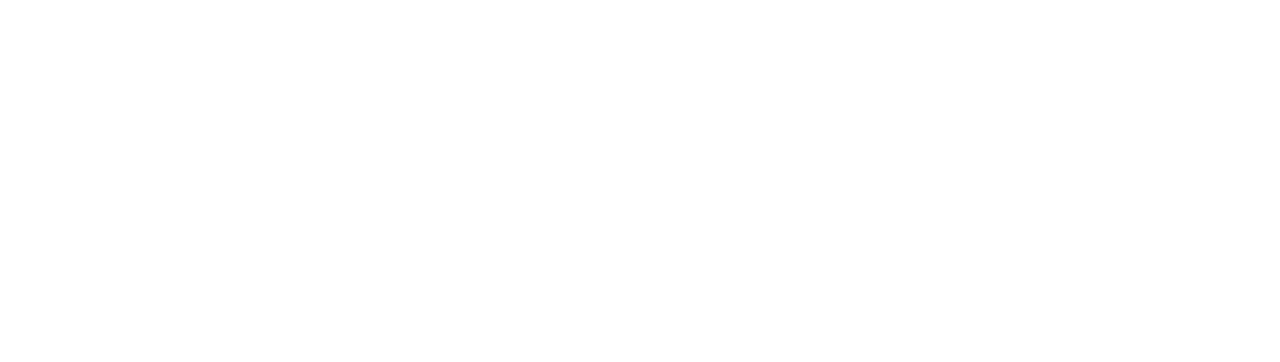
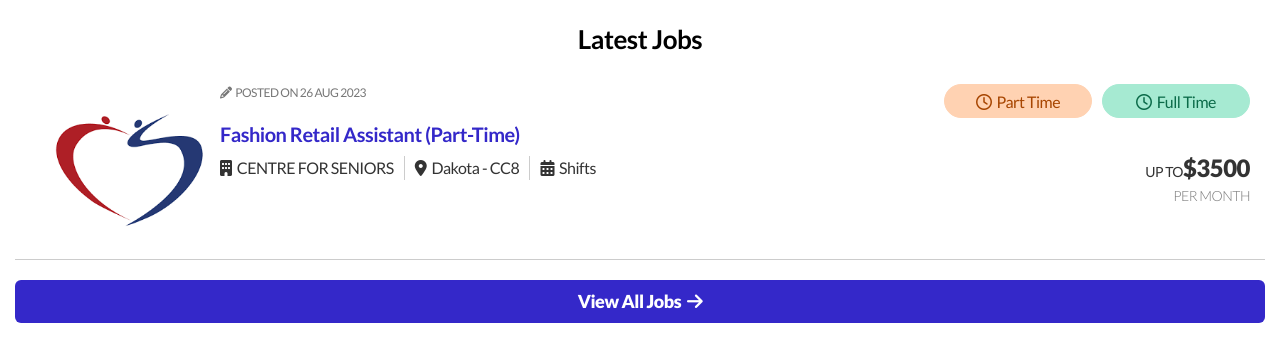
Before and after one commit to phr9000/seniorJob, a React (Create React App) app: page / in a window 1280 px wide. Shown: the top 362 px of the page. Built offline with nearby package versions, Linux system fonts and the light colour scheme.

Commit message:
+ latestList Comp add MediaQuery

```diff
--- a/src/App.tsx
+++ b/src/App.tsx
@@ -1,23 +1,25 @@
-import { createBrowserRouter, RouterProvider } from "react-router-dom";
+import {createBrowserRouter, RouterProvider} from "react-router-dom";
 import Root from "./pages/Root";
 import MainLayout from "./pages/Main/MainLayout";
 import Guide from "./components/Guide";
+// import LatestList from "./components/LatestList";
 import React from "react";
 import "./App.css";
 
 const router = createBrowserRouter([
   {
     path: "/",
-    element: <Root />,
+    element: <Root/>,
     children: [
-      { index: true, element: <MainLayout /> },
-      { path: "/guide", element: <Guide /> },
+      {index: true, element: <MainLayout/>},
+      {path: "/guide", element: <Guide/>},
+      // {path: "/latestList", element: <LatestList/>},
     ],
   },
 ]);
 
 const App: React.FC = () => {
-  return <RouterProvider router={router} />;
+  return <RouterProvider router={router}/>;
 };
 
 export default App;
--- a/src/assets/styles/abstracts/mixin.scss
+++ b/src/assets/styles/abstracts/mixin.scss
@@ -1,4 +1,30 @@
 @import "/src/assets/styles/abstracts/variables.scss";
+
+
+// 반응형
+$mobile-width: 360px;
+$tablet-width: 1024px;
+$desktop-width: 1280px;
+
+
+@mixin mobile {
+  @media (max-width: #{$tablet-width - 1px}) {
+    @content;
+  }
+}
+
+@mixin tablet {
+  @media (min-width: #{$tablet-width}) and (max-width: #{$desktop-width - 1px}) {
+    @content;
+  }
+}
+
+@mixin desktop {
+  @media (min-width: #{$desktop-width}) {
+    @content;
+  }
+}
+
 
 @mixin font($size, $weight, $color, $height: 1) {
   font-size: $size;
@@ -147,6 +173,7 @@
   transform: translateX(-100px) scale(0.0001);
   z-index: -1;
 }
+
 // reset ir
 @mixin no-ir {
   text-indent: 0;
--- a/src/assets/styles/common.scss
+++ b/src/assets/styles/common.scss
@@ -3,23 +3,36 @@
 * {
   font-family: "Lato", sans-serif;
 }
+
 html,
 body {
   font-size: 10px;
   letter-spacing: -0.5px;
   font-family: "Lato", sans-serif;
 }
+
 body {
   &.no-scroll {
     overflow: hidden;
   }
 }
+
+.container {
+  margin: 0 auto;
+}
+
+section {
+  padding: 0 15px;
+}
+
 a {
   color: inherit;
 }
+
 em {
   font-style: normal;
 }
+
 .ir {
   text-indent: -9999px;
   display: block !important;
@@ -39,36 +52,47 @@ em {
   transform: translateX(-100px) scale(0.0001);
   z-index: -1;
 }
+
 .hidden {
   display: none !important;
 }
+
 .bold {
   font-weight: bold !important;
 }
+
 .display-block {
   display: block;
 }
+
 .display-inblock {
   display: inline-block;
 }
+
 .flex {
   display: flex;
 }
+
 .align-center {
   align-items: center;
 }
+
 .justify-between {
   justify-content: space-between;
 }
+
 .justify-center {
   justify-content: center;
 }
+
 .wrap {
   flex-wrap: wrap;
 }
+
 .w100 {
   width: 100%;
 }
+
 .ir {
   overflow: hidden;
   text-indent: -9999px;
@@ -77,6 +101,7 @@ em {
 .ellipsis-one {
   @include ellipsis(1);
 }
+
 .ellipsis-two {
   @include ellipsis(2);
 }
--- a/src/assets/styles/layout/main.scss
+++ b/src/assets/styles/layout/main.scss
@@ -15,9 +15,9 @@
     font-weight: 900;
     line-height: 1.3;
     border-radius: 6px;
-    color: #fff;
+    color: $white;
     text-align: center;
-    background-color: #3428c9;
+    background-color: $primary;
     padding: 10px 30px;
   }
 }
--- a/src/components/Guide.tsx
+++ b/src/components/Guide.tsx
@@ -24,7 +24,7 @@ export function SecTitle({title = "섹션제목"}: SecTitleProps) {
 export function BigBtn({title = " View All Jobs"}: BigBtnTitleProps) {
   return (
     <div className="big_btn">
-      <a href="#none">
+      <a href="#none" title="페이지이동">
         {title}&nbsp;&nbsp;
         <i className="fas fa-arrow-right"></i>
       </a>
--- a/src/components/LatestList.tsx
+++ b/src/components/LatestList.tsx
@@ -74,7 +74,7 @@ const LatestList: React.FC = () => {
             </div>
           </a>
         </div>
-        <BigBtn/>
+        <BigBtn title="View All Jobs"/>
       </div>
     </section>
   );
--- a/src/components/latestList.scss
+++ b/src/components/latestList.scss
@@ -1,3 +1,7 @@
+@import "src/assets/styles/abstracts/mixin.scss";
+@import "src/assets/styles/abstracts/variables.scss";
+
+
 .sec_list {
   padding: 1.5rem;
   border-bottom: 1px solid #ccc;
@@ -43,6 +47,14 @@
         &:not(:last-child) {
           margin-right: 1rem;
         }
+
+        @include mobile {
+          margin-bottom: 1rem;
+        }
+
+        @include tablet {
+          margin-bottom: 1rem;
+        }
       }
 
       .jobtype_pull {
@@ -58,13 +70,15 @@
           font-size: 2rem;
           font-weight: 600;
           margin: 5px 0;
-          color: #3428c9;
+          color: $primary;
           word-wrap: break-word;
           line-height: 1.1;
         }
 
         .job_desc {
           ul {
+            margin-bottom: 20px;
+
             li {
               display: inline;
               color: #333;
--- a/src/pages/Main/MainLayout.tsx
+++ b/src/pages/Main/MainLayout.tsx
@@ -1,11 +1,14 @@
 /* eslint-disable */
 import React from "react";
+
+/* Import Component */
+import LatestList from 'src/components/LatestList'
 
 const MainLayout: React.FC = () => {
   return (
     <main>
       <div className="container">
-
+        <LatestList/>
       </div>
     </main>
   );
```
